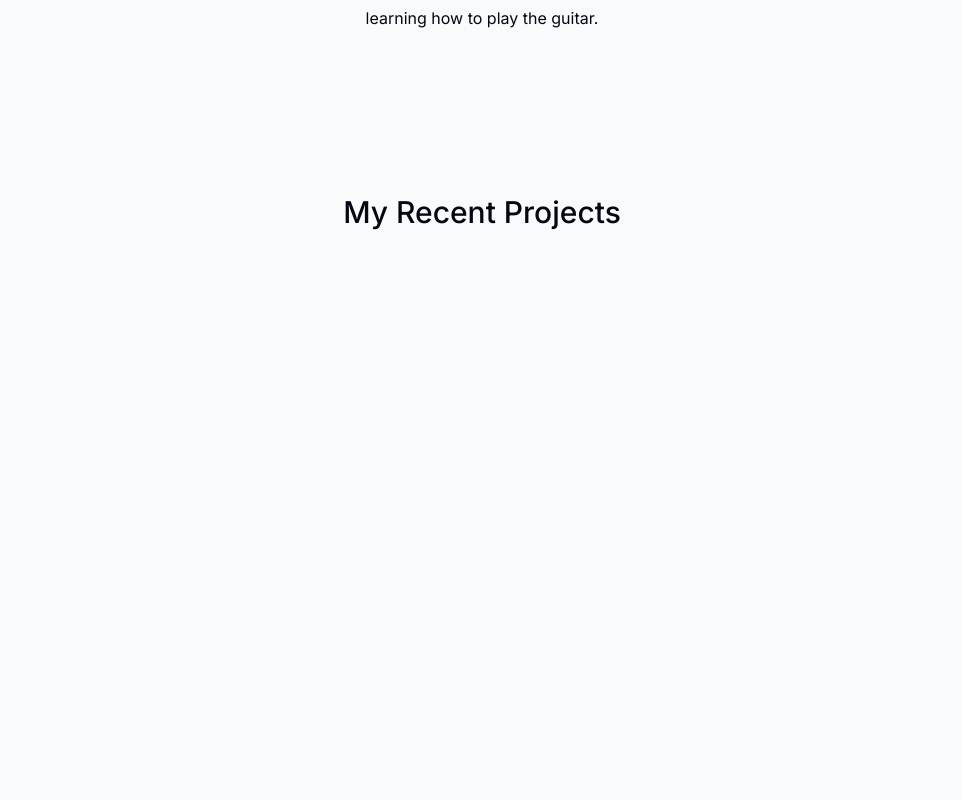
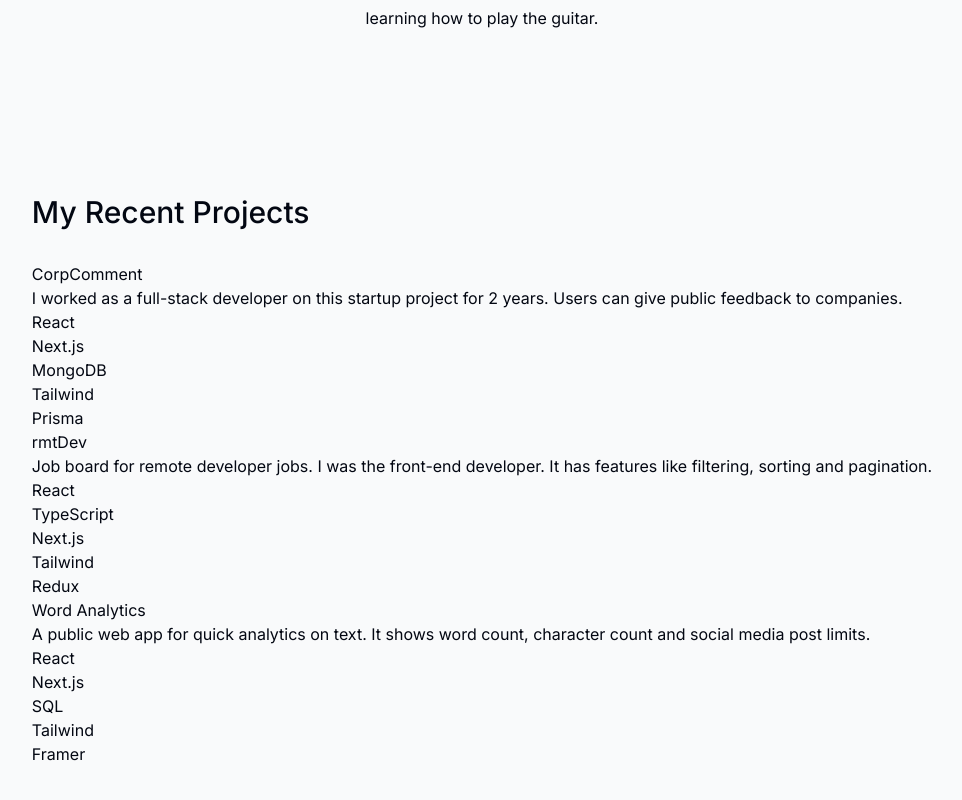
Before and after one commit to RenePung/portfolio-website-rene, a Next.js app: page / in a window 1280 px wide. Shown: the part 1158-1958 px from the top of the page, without its empty margins (158-1120 px from the left). Built offline with nearby package versions, Linux system fonts and the light colour scheme.

Commit message:
extracted data from data.ts to projects.tsx file

```diff
--- a/components/projects.tsx
+++ b/components/projects.tsx
@@ -1,10 +1,44 @@
 import React from 'react'
 import SectionHeading from './section-heading'
+import { projectsData } from '@/lib/data'
+//-------------------imports-------------------------------------------------------------------------
+
+
+// to change text/images go to [----data.ts file in a lib folder for text and public folder for images----]. Here we are importing data from that file!
+// you have to import images from public folder to the data.ts file - make sure urls/names of pictures are the same !!!
 
 export const Projects = () => {
   return (
     <section>
         <SectionHeading>My Recent Projects</SectionHeading>
+        <div>
+            {
+                projectsData.map((project, index) => (
+                    <React.Fragment key={index}>
+                    <Project {...project} />
+                    </React.Fragment>
+                ))}
+        </div>
     </section>
-  )
+  );
 }
+
+
+type ProjectProps = (typeof projectsData)[number];
+// new custom component
+function Project({
+    title,
+    description,
+    tags,
+    imageUrl
+}: ProjectProps) {
+    return <section>
+        <h3>{title}</h3>
+        <p>{description}</p>
+        <ul>
+            {tags.map((tag, index) => (
+                <li key={index}>{tag}</li>
+            ))}
+        </ul>
+    </section>
+}
```
